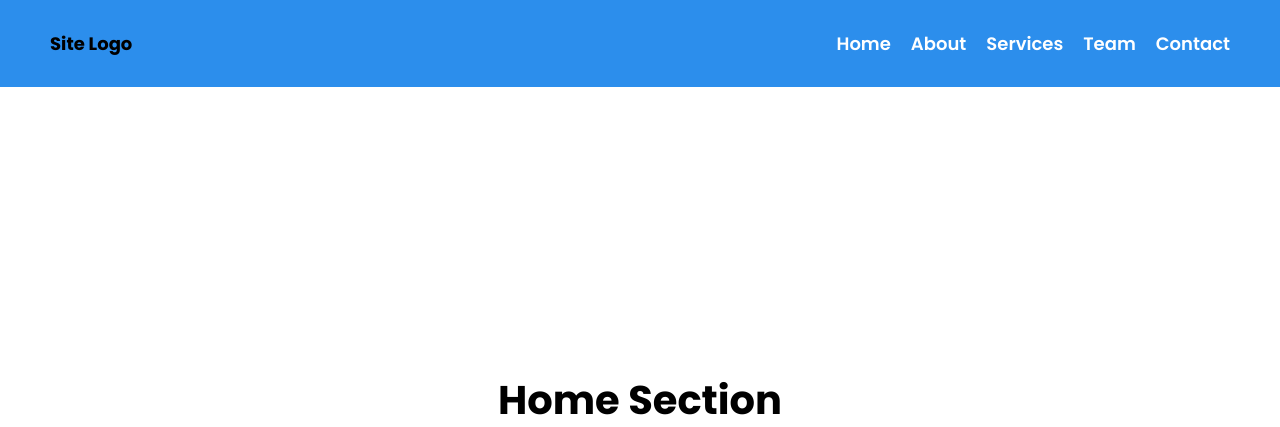
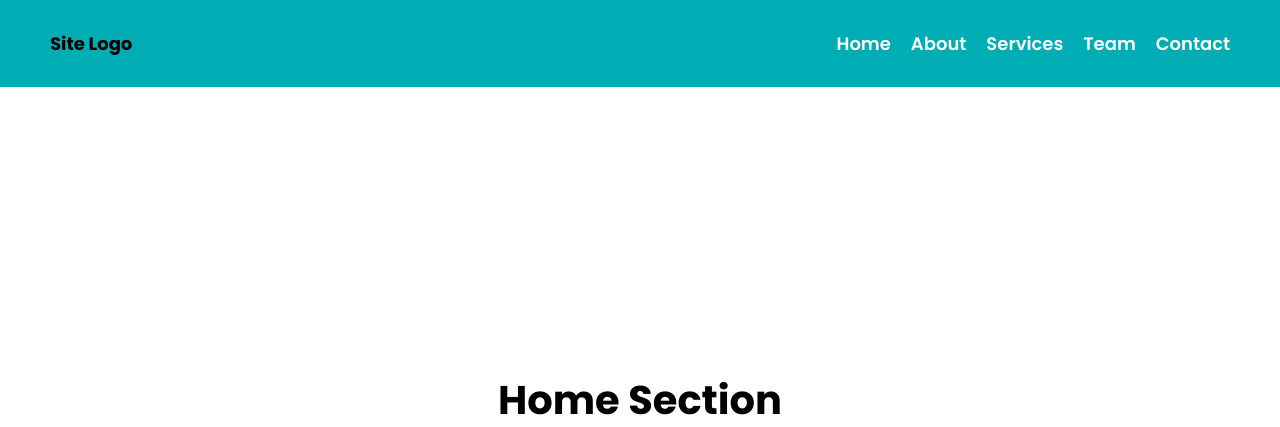
Before and after one commit to Bidyut-Kr-Das/Institute_project, a PHP site: page /nav.php in a window 1280 px wide. Shown: the top 427 px of the page. Run offline with PHP 8.4, Linux system fonts and the light colour scheme.

Commit message:
Update nav.css

```diff
--- a/css/nav.css
+++ b/css/nav.css
@@ -15,7 +15,7 @@ html {
 header {
     position: fixed;
     width: 100%;
-    background-color: #2c8eec;
+    background-color: #00adb5;
     padding: 3rem 5rem;
 }
 
@@ -47,7 +47,7 @@ nav ul a {
 }
 
 nav ul a:hover {
-    border-bottom: 2px solid #ffffff;
+    border-bottom: 2px solid #EEEEEE;
 }
 
 section#home {
```
